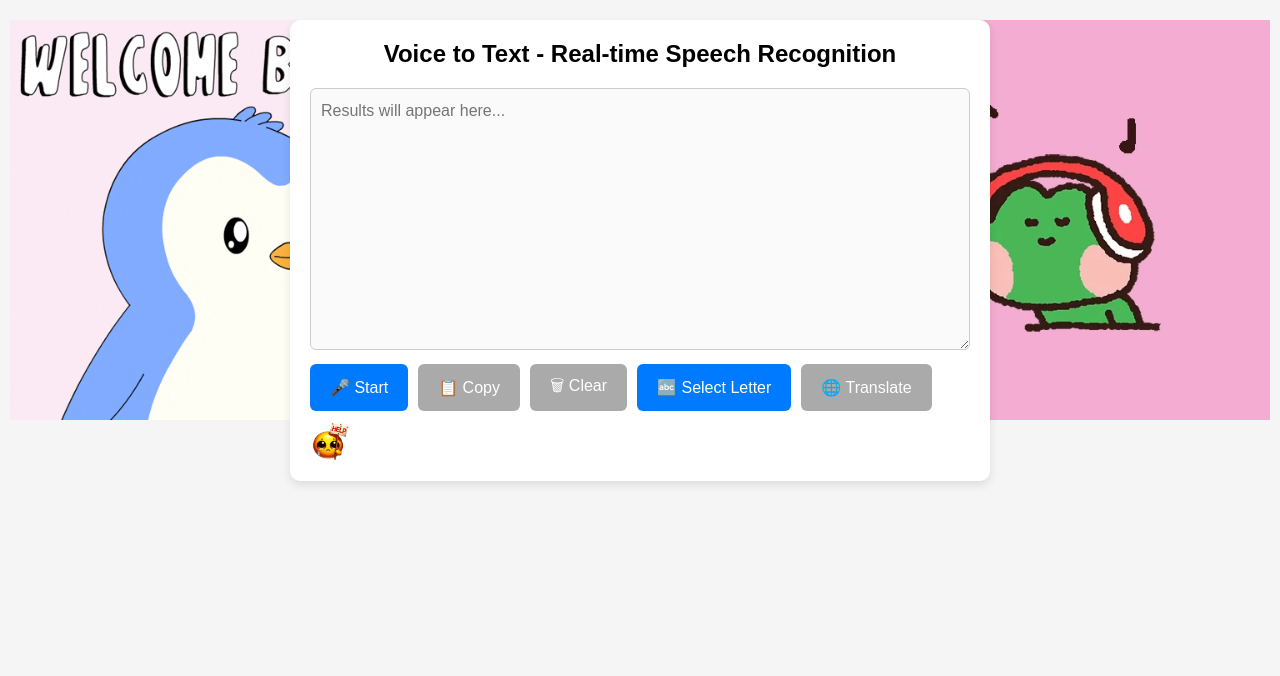
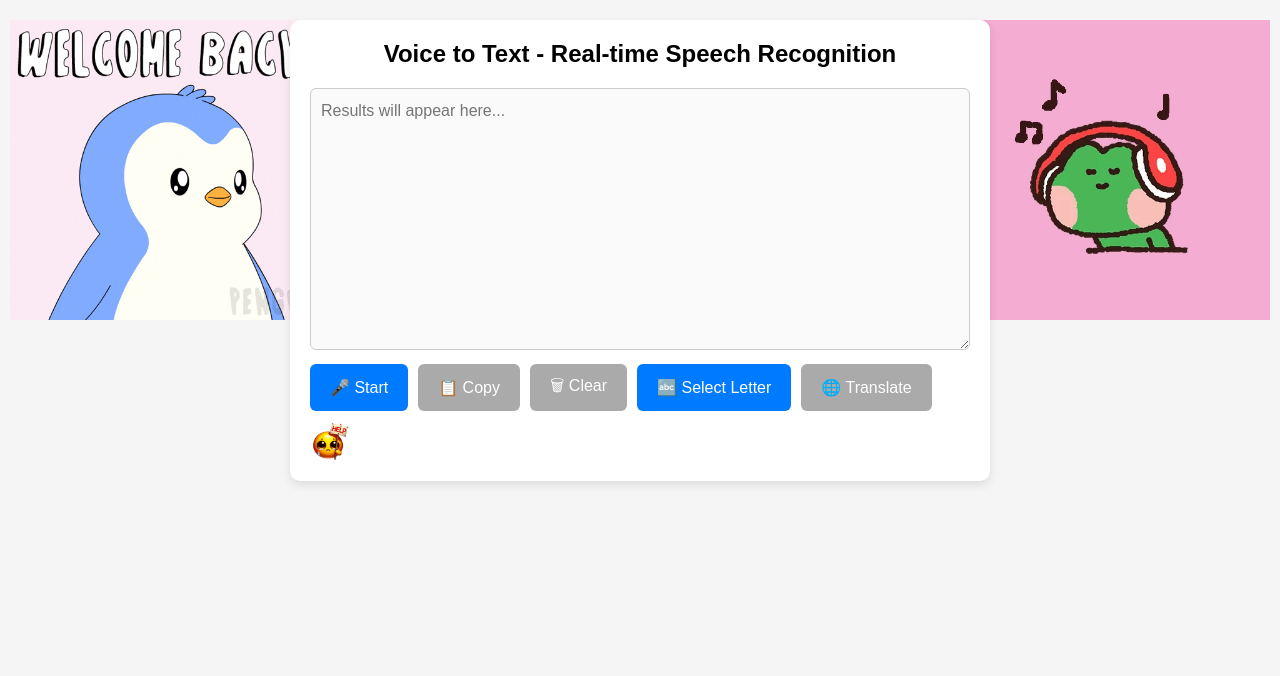
Before and after one commit to nguyenminhhieuhahahihi/VoiceToText01, a plain HTML site: page index.html in a window 1280 px wide. Shown: the top 676 px of the page. Drawn offline with Linux system fonts and the light colour scheme; grey boxes are pictures that could not be loaded.

Commit message:
resize gif

```diff
--- a/style.css
+++ b/style.css
@@ -492,18 +492,20 @@ button.recording:hover {
     50% { transform: translateX(calc(100vw + 200px)) scaleX(-1); } /* lật nhân vật */
     100% { transform: translateX(0) scaleX(-1); }
 }
-/* ================= Music & WelcomeBack (hiện trên laptop trở lên) ================= */
+
+/* ================= Music & WelcomeBack ================= */
 #music, #welcomeback {
     position: fixed;
     pointer-events: none;
-    width: 400px;
+    width: 400px; /* mặc định desktop */
     height: auto;
     display: none; /* mặc định ẩn */
     z-index: -100;
+    transition: width 0.3s, transform 0.3s;
 }
 
-/* Chỉ hiển thị từ laptop trở lên */
-@media (min-width: 1200px) {
+/* Laptop trở lên */
+@media (min-width: 1024px) {
     #music {
         top: 20px;
         right: 10px;
@@ -517,7 +519,15 @@ button.recording:hover {
     }
 }
 
-@media (max-width: 1200px) {
+/* Resize ảnh nhỏ dần theo màn hình */
+@media (max-width: 1440px) { #music, #welcomeback { width: 300px; } }
+@media (max-width: 1200px) { #music, #welcomeback { width: 250px; } }
+@media (max-width: 1023px) {
+    #music, #welcomeback { display: none; } /* ẩn trên tablet trở xuống */
+}
+
+/* Ẩn Runner & Catwalk trên tablet/mobile */
+@media (max-width: 1023px) {
     #runner,
     #catwalk {
         display: none;
```
